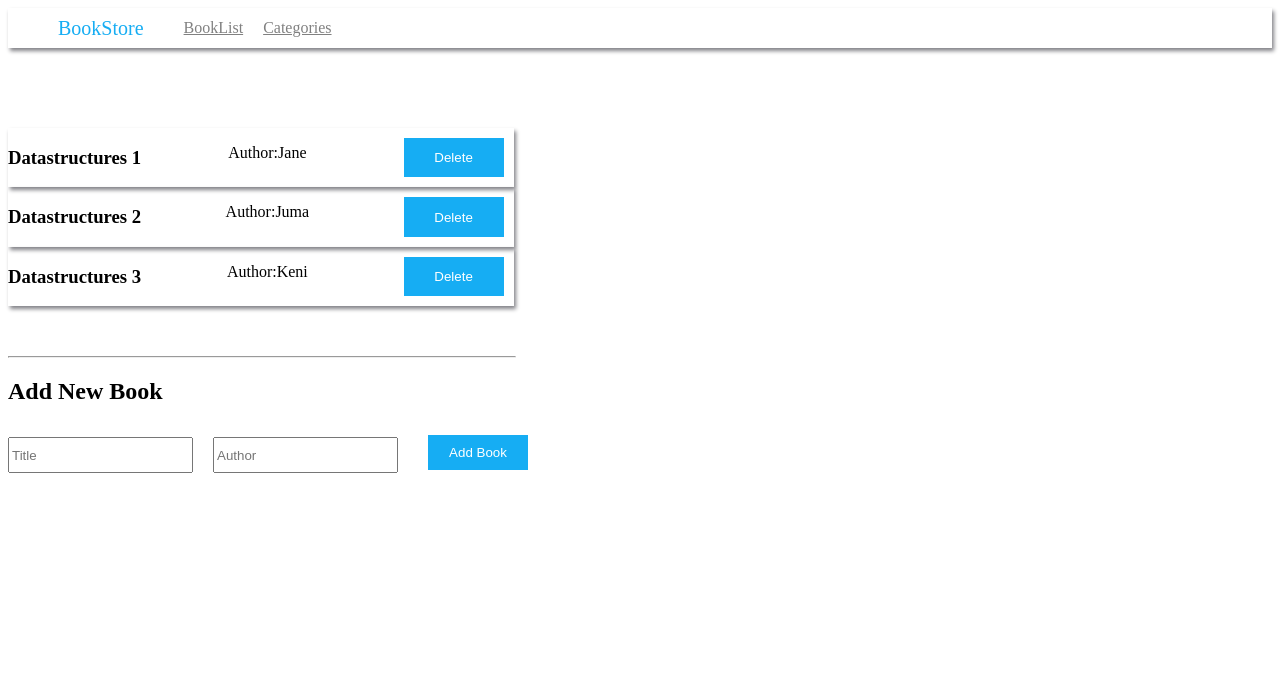
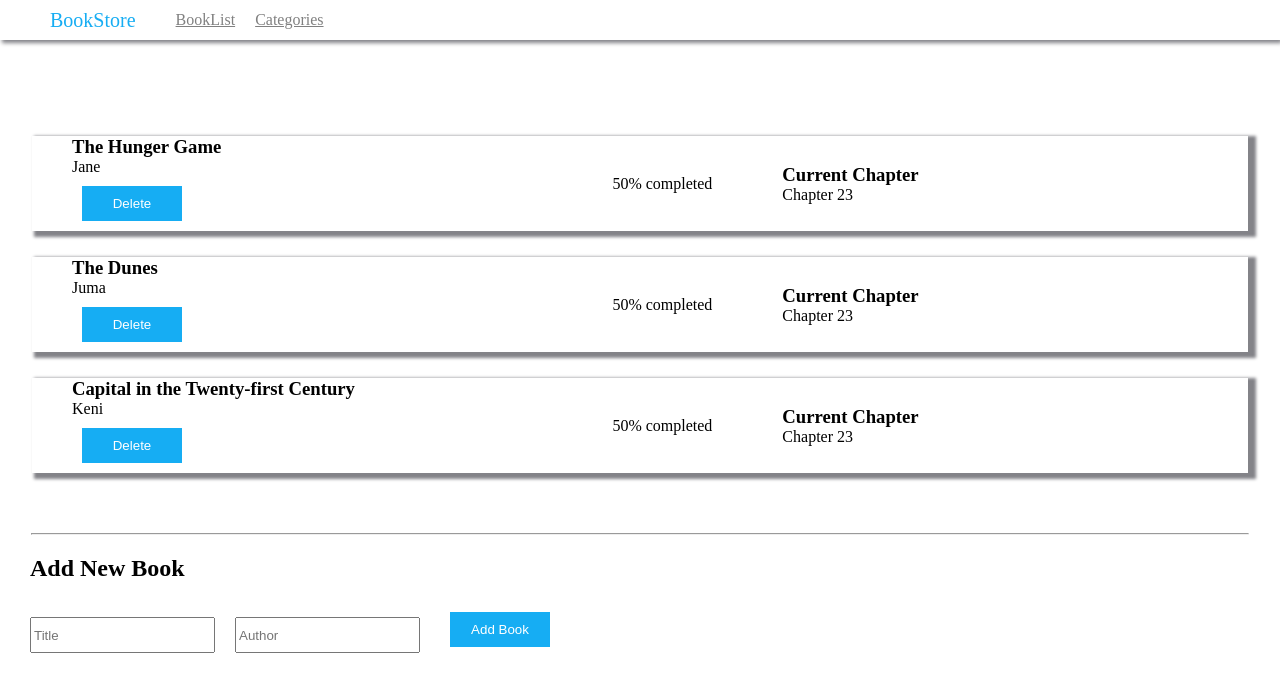
Before and after one commit to mercymugambi/react-redux-bookstore, a React (Create React App) app: page / in a window 1280 px wide. Shown: the top 692 px of the page. Built offline with nearby package versions, Linux system fonts and the light colour scheme.

Commit message:
Add current chapter section

```diff
--- a/package.json
+++ b/package.json
@@ -10,6 +10,7 @@
     "match-sorter": "^6.3.1",
     "prop-types": "^15.8.1",
     "react": "^18.2.0",
+    "react-circular-progressbar": "^2.1.0",
     "react-dom": "^18.2.0",
     "react-router-dom": "^6.11.1",
     "react-scripts": "5.0.1",
--- a/src/App.css
+++ b/src/App.css
@@ -1,3 +1,14 @@
+body,
+html,
+h3,
+p,
+li {
+  margin: 0;
+  padding: 0;
+  text-decoration: none;
+  list-style: none;
+}
+
 .appContainer {
   display: flex;
   align-items: center;
@@ -20,16 +31,22 @@
 }
 
 .BookContainer {
-  width: 40%;
+  width: 95%;
+  margin: auto;
+}
+
+.booksUl {
+  display: flex;
+  flex-direction: row;
+  align-items: center;
+  position: relative;
+  gap: 70px;
+  box-shadow: 5px 3px 3px 3px rgb(131, 131, 136);
+  margin-bottom: 10px;
 }
 
 .booksLi {
-  display: flex;
-  flex-direction: row;
-  justify-content: space-between;
-  position: relative;
-  gap: 30px;
-  box-shadow: 2px 3px 4px rgb(131, 131, 136);
+  width: 40%;
 }
 
 .Booktitle {
@@ -45,9 +62,16 @@ button {
   margin: 10px;
 }
 
+.Newbook {
+  margin-left: 30px;
+}
+
 .formContainer {
   display: flex;
   flex-direction: row;
+  align-items: center;
+  width: 90%;
+  margin-left: 30px;
 }
 
 input {
@@ -57,7 +81,7 @@ input {
 }
 
 .Horizontalrule {
-  width: 40%;
+  width: 95%;
   margin-top: 50px;
-  margin-left: 0;
+  margin-left: auto;
 }
--- a/src/App.js
+++ b/src/App.js
@@ -6,9 +6,9 @@ import Navbar from './components/Navbar';
 
 function App() {
   const books = [
-    { id: 1, title: 'Datastructures 1', author: 'Jane' },
-    { id: 2, title: 'Datastructures 2', author: 'Juma' },
-    { id: 3, title: 'Datastructures 3', author: 'Keni' },
+    { id: 1, title: 'The Hunger Game', author: 'Jane' },
+    { id: 2, title: 'The Dunes', author: 'Juma' },
+    { id: 3, title: 'Capital in the Twenty-first Century', author: 'Keni' },
   ];
   return (
     <div>
--- a/src/components/Book.js
+++ b/src/components/Book.js
@@ -7,14 +7,21 @@ const Book = ({ book, onDelete }) => {
 
   return (
     <div className="BookContainer">
+      <ul className="booksUl">
         <li className="booksLi">
           <h3 className="Booktitle">{title}</h3>
           <p className="BookAuthor">
-          Author:
             {author}
           </p>
           <button type="button" onClick={() => onDelete(id)}>Delete</button>
         </li>
+        <p>50% completed</p>
+        <div>
+          <h3>Current Chapter</h3>
+          <p>Chapter 23</p>
+        </div>
+      </ul>
+
     </div>
   );
 };
--- a/src/components/BookList.js
+++ b/src/components/BookList.js
@@ -15,7 +15,9 @@ const BookList = ({ books }) => {
   return (
     <div>
       {bookList?.map((book) => (
-        <Book key={book.id} book={book} onDelete={deleteBook} />
+        <div key={book.id} style={{ display: 'flex' }}>
+          <Book book={book} onDelete={deleteBook} />
+        </div>
       ))}
       <Form />
     </div>
--- a/src/components/Form.js
+++ b/src/components/Form.js
@@ -11,7 +11,7 @@ const Form = () => {
   return (
     <div>
       <hr className="Horizontalrule" />
-      <h2>Add New Book</h2>
+      <h2 className="Newbook">Add New Book</h2>
       <form className="formContainer" onSubmit={handleSubmit}>
         <input type="text" value={title} placeholder="Title" onChange={(e) => setTitle(e.target.value)} />
         <input type="text" value={author} placeholder="Author" onChange={(e) => setAuthor(e.target.value)} />
```
Also changed, not shown: 1 other file (tests, documents, lock files or other folders). Lines whose indentation alone changed are shown as unchanged.
